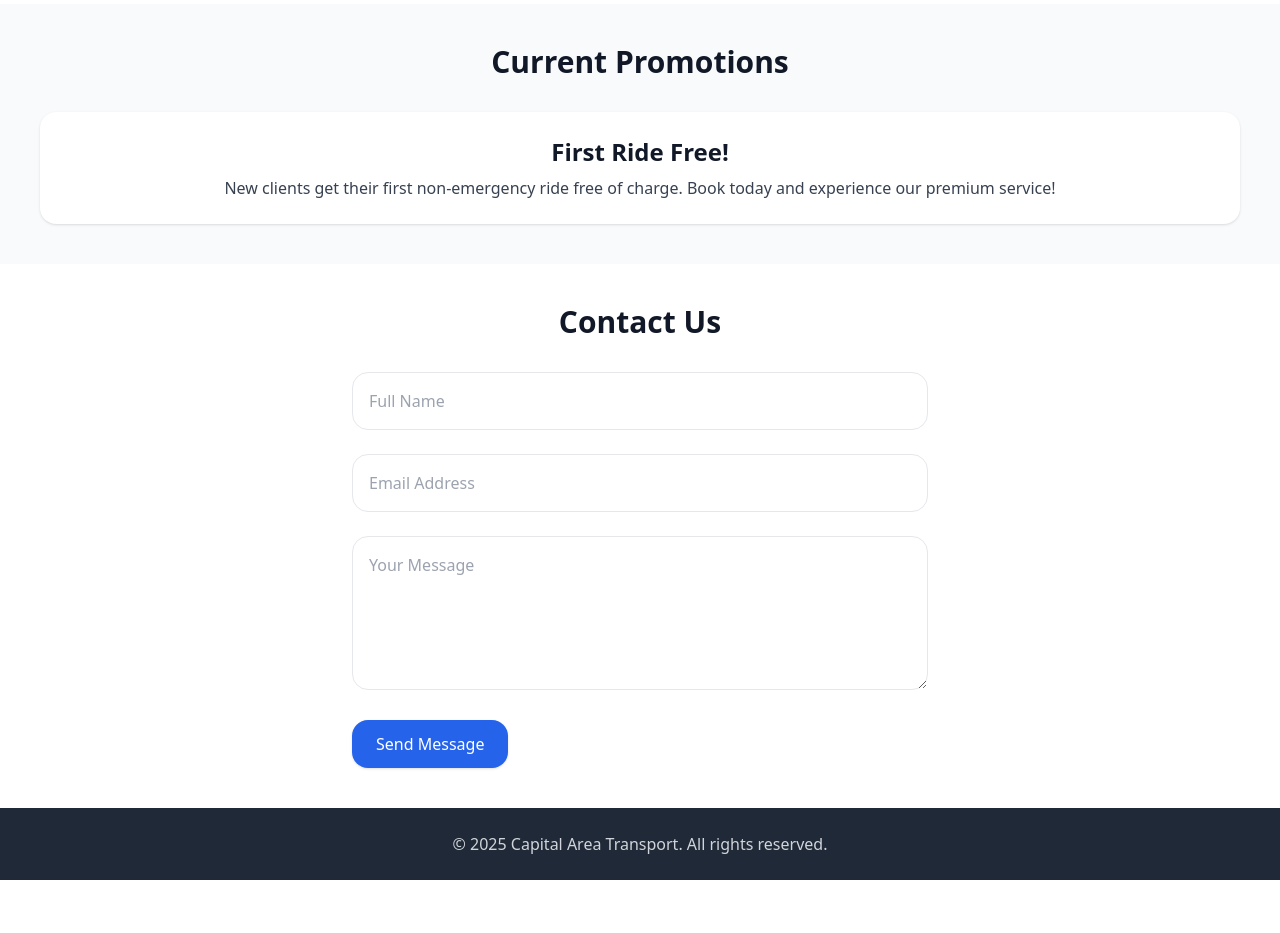
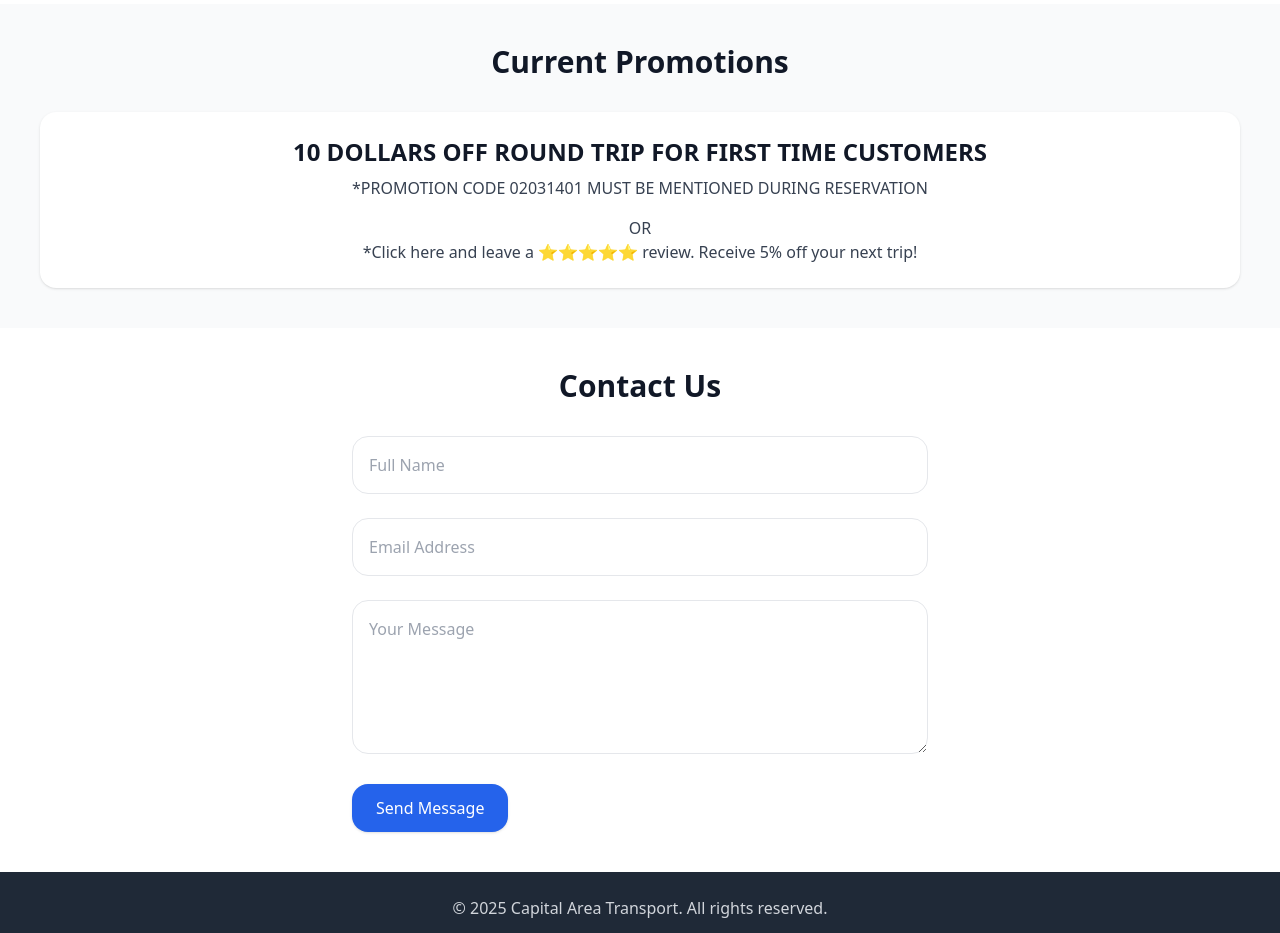
Before and after one commit to geneb76/capital-area-transport-site, a Next.js app: page / in a window 1280 px wide. Shown: the part 1340-2273 px from the top of the page. Before the commit the page ends 2220 px from the top, so only its background shows below. Built offline with nearby package versions, Linux system fonts and the light colour scheme.

Commit message:
Update index.js

```diff
--- a/pages/index.js
+++ b/pages/index.js
@@ -72,8 +72,14 @@ export default function CapitalAreaTransportSite() {
       <section id="promotions" className="bg-gray-50 p-10">
         <h2 className="text-3xl font-bold text-center mb-8">Current Promotions</h2>
         <div className="bg-white p-6 rounded-2xl shadow text-center">
-          <h3 className="text-2xl font-bold mb-2">First Ride Free!</h3>
-          <p className="text-gray-700">New clients get their first non-emergency ride free of charge. Book today and experience our premium service!</p>
+          <h3 className="text-2xl font-bold mb-2">10 DOLLARS OFF ROUND TRIP FOR FIRST TIME CUSTOMERS</h3>
+<p className="text-gray-700 mb-4">
+  *PROMOTION CODE 02031401 MUST BE MENTIONED DURING RESERVATION
+</p>
+<p className="text-gray-700">
+  OR<br />
+  *Click here and leave a ⭐⭐⭐⭐⭐ review. Receive 5% off your next trip!
+</p>
         </div>
       </section>
 
```
